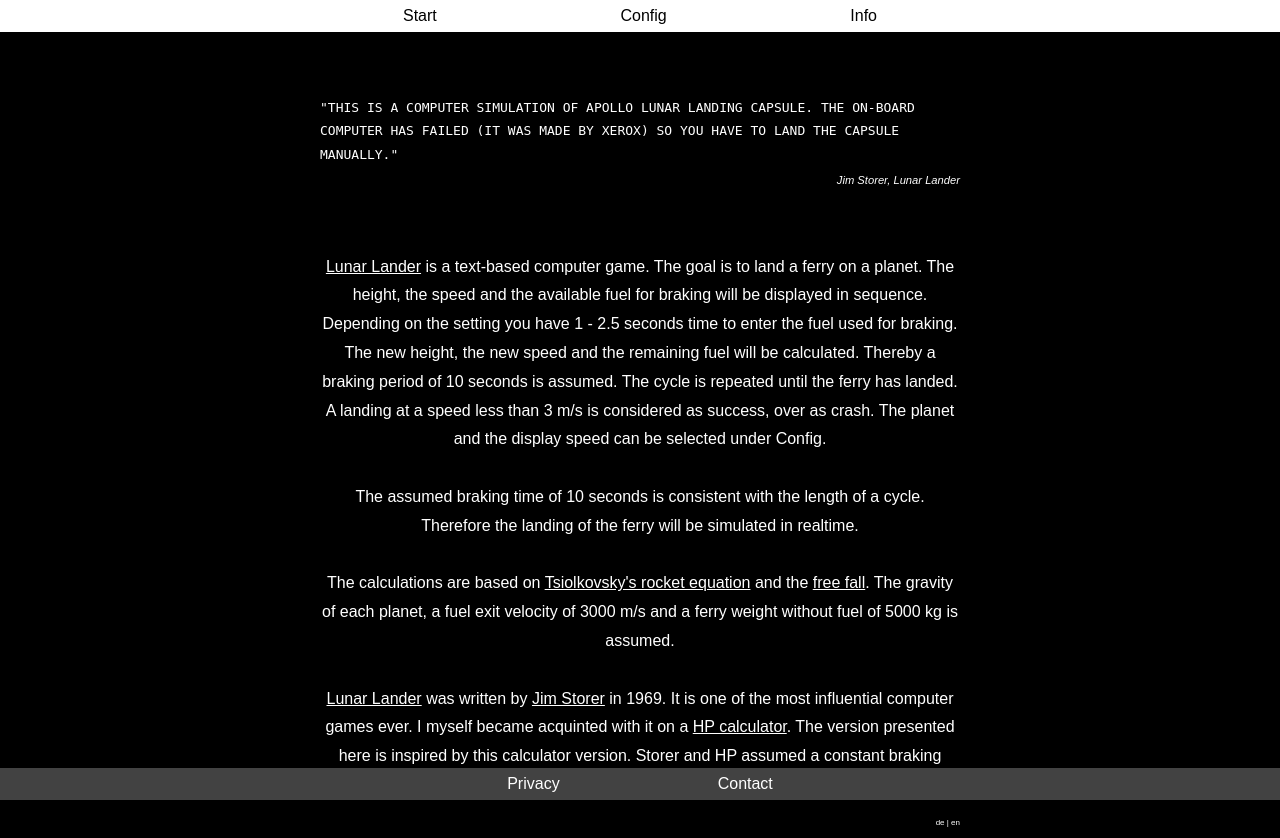
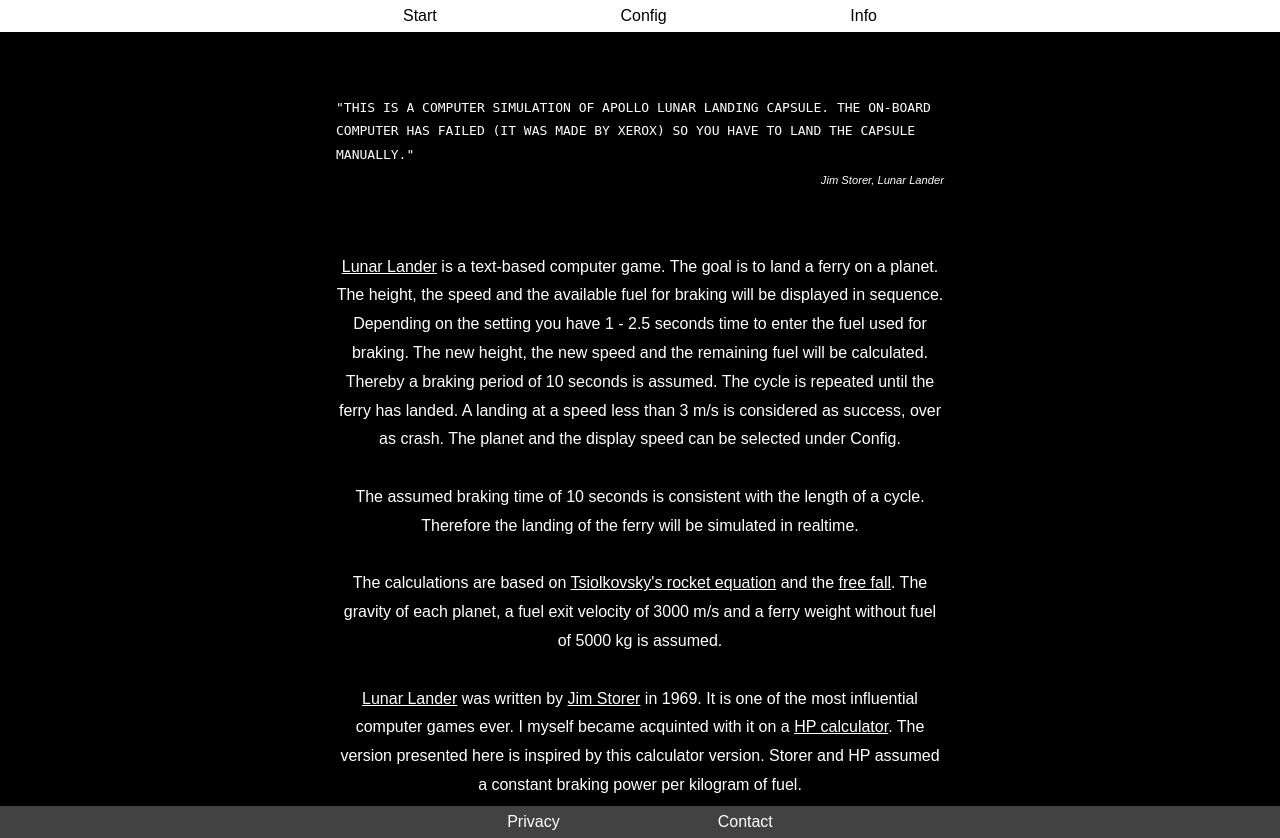
Before and after one commit to strenkel/lunarlander, a PHP site: page /help.html in a window 1280 px wide. Run offline with PHP 8.4, Linux system fonts and the light colour scheme.

Commit message:
wip: Footer einbauen; css vereinfachen

```diff
--- a/conf.html
+++ b/conf.html
@@ -12,7 +12,7 @@
     <link rel="stylesheet" type="text/css" href="css/main.css">
   </head>
 
-  <body>
+  <body class="app-page">
 
     <div class="navigation">
       <a href="index.html">Start</a>
--- a/contact.html
+++ b/contact.html
@@ -12,7 +12,7 @@
     <link rel="stylesheet" type="text/css" href="css/main.css">
   </head>
 
-  <body>
+  <body class="app-page">
 
     <div class="navigation">
       <a href="index.html">Start</a>
--- a/css/main.css
+++ b/css/main.css
@@ -1,3 +1,5 @@
+/* HTML, BODY */
+
 html {
   height: 100%;
   font-family: sans-serif;
@@ -5,14 +7,21 @@
 }
 
 body {
-  height: 100%;
   margin: 0;
   background-color: black;
   color: white;
+  position: relative;
+}
+
+body.app-page {
+  height: 100%;
 }
 
 body.text-page {
+  min-height: 100%;
 }
+
+/* TAGS */
 
 input, select {
   color: white;
@@ -59,6 +68,8 @@
   text-decoration: underline;
 }
 
+/* KEYBOARD */
+
 .keyboard {
   display: none;
   margin-top: 4em;
@@ -78,7 +89,11 @@
   max-width: 6em;
 }
 
+/* CONTENT */
+
 .content {
+  max-width: 40em;
+  margin: 0 auto;
   display: table;
   height: 90%;
   width: 100%;
```
